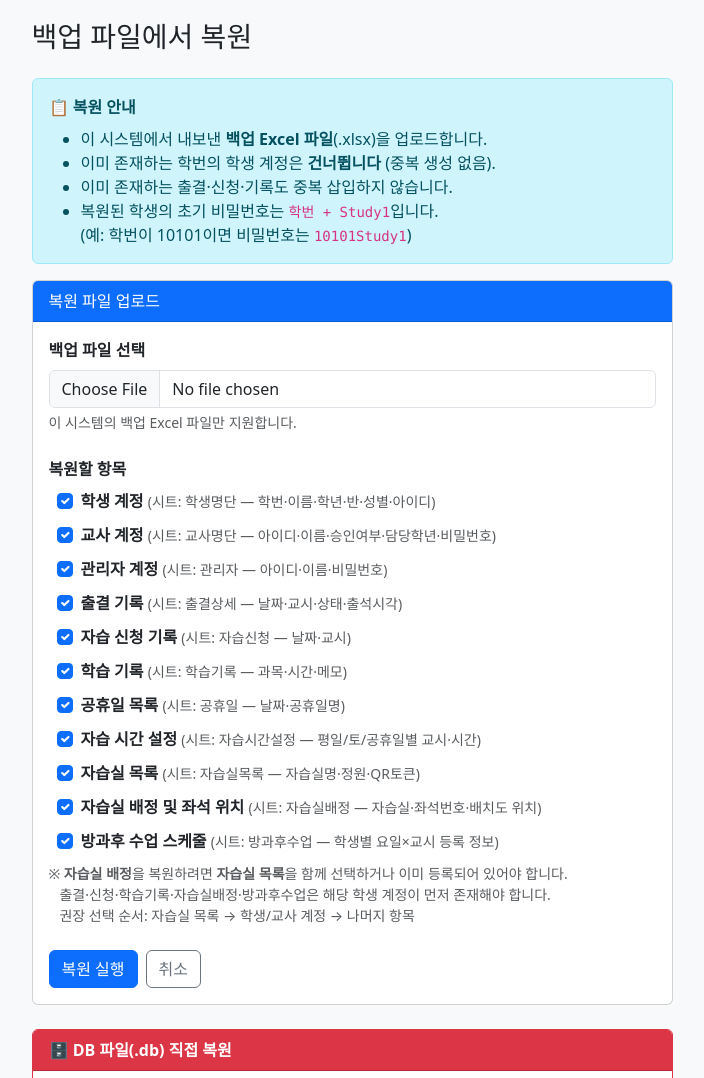
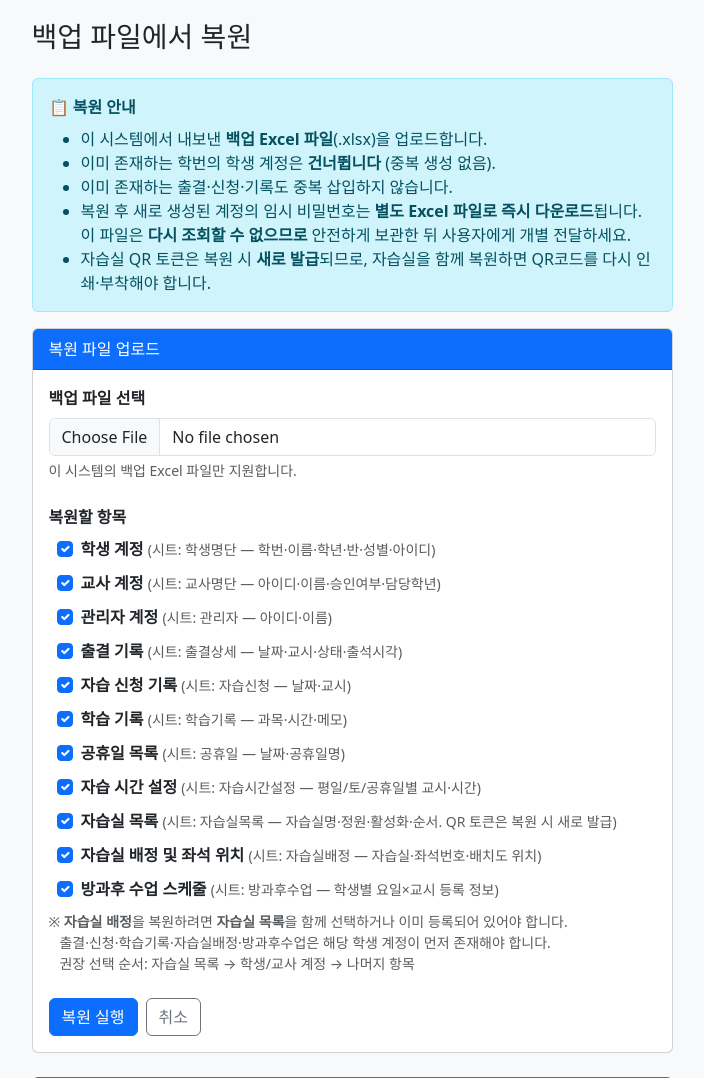
Before and after one commit to infgrp/self-study, a Flask app: page /admin/restore in a window 1280 px wide. Shown: the part 56-1134 px from the top of the page, without its empty margins (288-992 px from the left). Run offline with Flask 3, Linux system fonts and the light colour scheme; a user stored in the database is signed in; some libraries are stand-ins or nearby versions.

Commit message:
fix: restore.html에 잔존한 옛 백업 컬럼·패턴 비번 안내 동기화
직전 커밋(a6d47af)에서 백업 Excel의 비밀번호 해시·QR 토큰 컬럼을
제거하고 복원 시 랜덤 임시 비번 + Excel 다운로드로 변경했으나,
복원 화면 안내 텍스트는 옛 동작 그대로 남아 있었음.
관리자가 잘못된 비밀번호(학번+Study1)를 학생에게 안내할 위험.

- 학생 임시 비번 안내: '학번 + Study1' → 'Excel 즉시 다운로드,
  재조회 불가' 안내로 교체
- 자습실 QR 토큰 재발급 안내 추가
- 교사명단·관리자 시트 설명에서 '비밀번호' 컬럼 표기 제거
- 자습실목록 시트 설명에서 'QR토큰' 표기 제거 (새로 발급됨 안내)

Co-Authored-By: Claude Opus 4.7 <noreply@anthropic.com>

```diff
--- a/templates/admin/restore.html
+++ b/templates/admin/restore.html
@@ -15,8 +15,9 @@
         <li>이 시스템에서 내보낸 <strong>백업 Excel 파일</strong>(.xlsx)을 업로드합니다.</li>
         <li>이미 존재하는 학번의 학생 계정은 <strong>건너뜁니다</strong> (중복 생성 없음).</li>
         <li>이미 존재하는 출결·신청·기록도 중복 삽입하지 않습니다.</li>
-        <li>복원된 학생의 초기 비밀번호는 <code>학번 + Study1</code>입니다.<br>
-            (예: 학번이 10101이면 비밀번호는 <code>10101Study1</code>)</li>
+        <li>복원 후 새로 생성된 계정의 임시 비밀번호는 <strong>별도 Excel 파일로 즉시 다운로드</strong>됩니다.<br>
+            이 파일은 <strong>다시 조회할 수 없으므로</strong> 안전하게 보관한 뒤 사용자에게 개별 전달하세요.</li>
+        <li>자습실 QR 토큰은 복원 시 <strong>새로 발급</strong>되므로, 자습실을 함께 복원하면 QR코드를 다시 인쇄·부착해야 합니다.</li>
     </ul>
 </div>
 
@@ -50,7 +51,7 @@
                                name="options" value="teachers" id="opt-teachers" checked>
                         <label class="form-check-label" for="opt-teachers">
                             <strong>교사 계정</strong>
-                            <span class="text-muted small">(시트: 교사명단 — 아이디·이름·승인여부·담당학년·비밀번호)</span>
+                            <span class="text-muted small">(시트: 교사명단 — 아이디·이름·승인여부·담당학년)</span>
                         </label>
                     </div>
                     <div class="form-check">
@@ -58,7 +59,7 @@
                                name="options" value="admins" id="opt-admins" checked>
                         <label class="form-check-label" for="opt-admins">
                             <strong>관리자 계정</strong>
-                            <span class="text-muted small">(시트: 관리자 — 아이디·이름·비밀번호)</span>
+                            <span class="text-muted small">(시트: 관리자 — 아이디·이름)</span>
                         </label>
                     </div>
                     <div class="form-check">
@@ -106,7 +107,7 @@
                                name="options" value="study_rooms" id="opt-study-rooms" checked>
                         <label class="form-check-label" for="opt-study-rooms">
                             <strong>자습실 목록</strong>
-                            <span class="text-muted small">(시트: 자습실목록 — 자습실명·정원·QR토큰)</span>
+                            <span class="text-muted small">(시트: 자습실목록 — 자습실명·정원·활성화·순서. QR 토큰은 복원 시 새로 발급)</span>
                         </label>
                     </div>
                     <div class="form-check">
```
